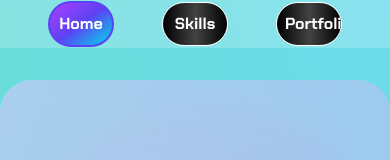
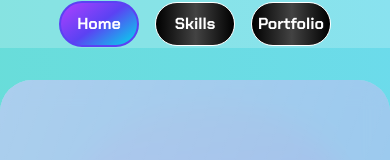
Before and after one commit to c-o-d-e/portfolio-website, a plain HTML site: page index.html in a window 390 px wide. Shown: the top 160 px of the page. Drawn offline with nearby package versions, Linux system fonts and the light colour scheme.

Commit message:
mobile responsive navigation update

```diff
--- a/style.css
+++ b/style.css
@@ -649,15 +649,19 @@ input[type="submit"] {
 
   #navbar ul {
     margin: 0;
-    justify-content: center;
+    justify-content: space-around;
     align-items: center;
-    margin-left: 3rem;
+  }
+
+  #navbar ul .navlist {
+    margin-right: 0;
+    display: flex;
+    justify-content: space-between;
   }
 
   #navbar ul .button-atag {
-    margin-right: 1rem;
-    padding-left: 0.5rem;
-    padding-right: 0.5rem;
+    margin-left: 0.5rem;
+    margin-right: 0.5rem;
   }
 
   #namedata {
```
